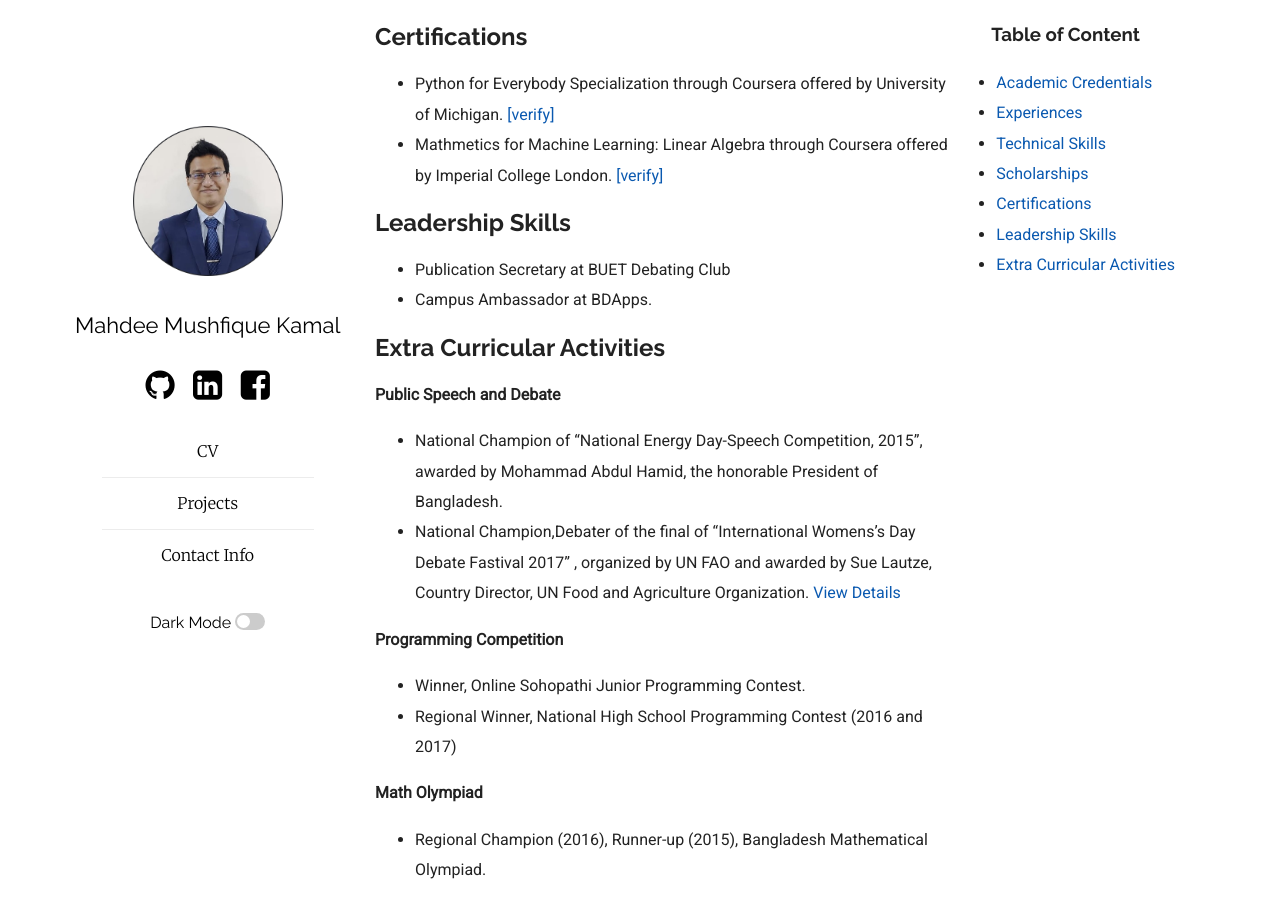
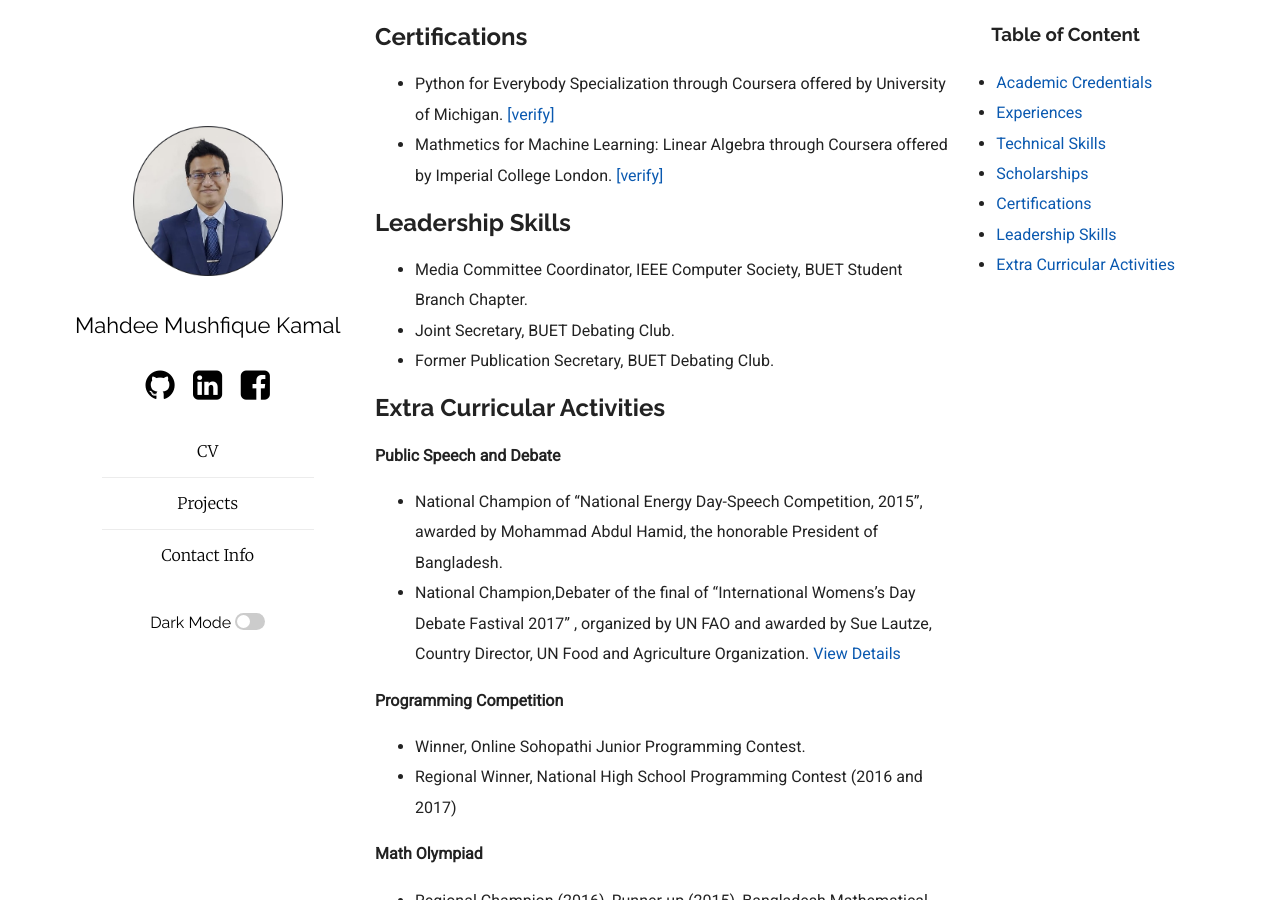
Before and after one commit to MahdeeMushfiqueKamal/MahdeeMushfiqueKamal.github.io, a Jekyll site: the page built from cv.md, in a window 1280 px wide and 900 px high, scrolled down 1252 px. Built offline with Jekyll 4.4.1, drawn with Linux system fonts in a browser that asks for light colours.

Commit message:
added eca

```diff
--- a/cv.md
+++ b/cv.md
@@ -51,8 +51,9 @@ Role in cBLAST consists of-
 - Mathmetics for Machine Learning: Linear Algebra through Coursera offered by Imperial College London.  [[verify]](https://coursera.org/share/eeac85eab14a3f80aa1e8c53fe66abb3)
 
 ## Leadership Skills
-- Publication Secretary at BUET Debating Club
-- Campus Ambassador at BDApps.
+- Media Committee Coordinator, IEEE Computer Society, BUET Student Branch Chapter.
+- Joint Secretary, BUET Debating Club.
+- Former Publication Secretary, BUET Debating Club.
 
 ## Extra Curricular Activities
 **Public Speech and Debate**
```
Also changed, not shown: eca.md (+2 -0 lines).
